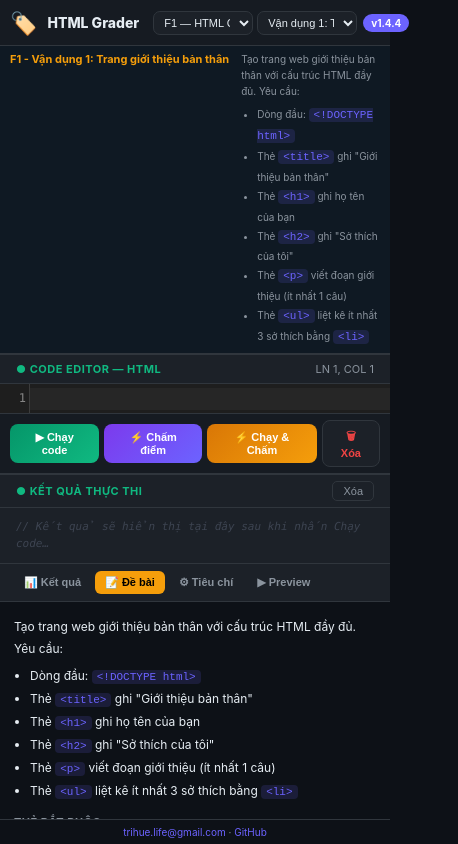
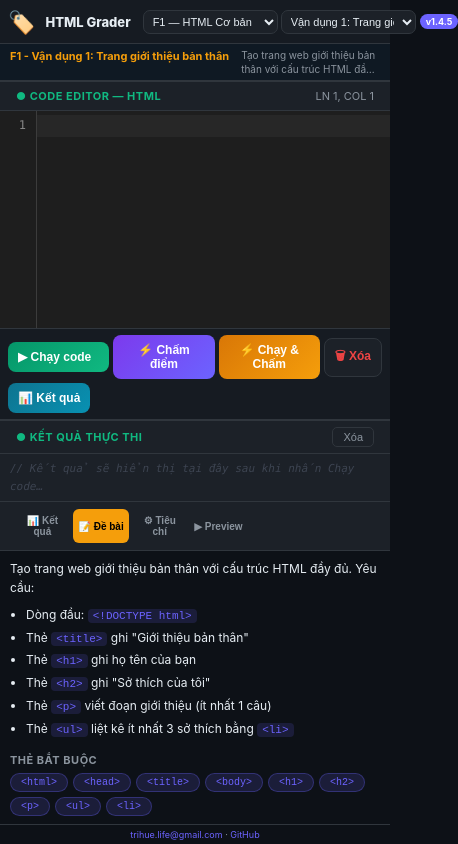
Before and after one commit to trihue-life/html_grader, a website: page index.html in a window 390 px wide. Both pictures are taken after a click on the button "📝 Đề bài". Shown: the whole page, 458 px wide, since content can reach past the window. Drawn offline with nearby package versions, Linux system fonts and the light colour scheme.

Commit message:
v1.5.1: Tối ưu giao diện mobile - editor lớn hơn, font 14px, nút toggle kết quả

```diff
--- a/index.html
+++ b/index.html
@@ -140,6 +140,9 @@
     .btn-run-grade:hover{filter:brightness(1.1)}
     .btn-clear{background:var(--surface2);border:1px solid var(--border);color:var(--red);padding:9px 14px}
     .btn-clear:hover{background:rgba(239,68,68,.1)}
+    .btn-toggle-panel{background:linear-gradient(135deg,#0e7490,#0891b2);color:#fff;display:none}
+    .btn-toggle-panel:hover{filter:brightness(1.1)}
+    .btn-toggle-panel.active{background:linear-gradient(135deg,#1e40af,#3b82f6)}
     .shortcut{font-size:11px;color:var(--muted);margin-left:auto}
 
     /* ══ OUTPUT BAR ══ */
@@ -239,24 +242,66 @@
 
     /* ══ MOBILE PORTRAIT ══ */
     @media(max-width:768px) and (orientation:portrait){
-      header{padding:0 10px;height:46px;gap:6px}
-      .logo-text h1{font-size:14px}
+      /* Header gọn hơn */
+      header{padding:0 8px;height:44px;gap:4px}
+      .logo-text h1{font-size:13px}
       .logo-text p{display:none}
-      .header-nav{gap:4px}
+      .header-nav{gap:3px;flex:1}
       .nav-label{display:none}
-      .nav-select{font-size:11px;padding:4px 6px;max-width:100px}
-      .badge-version{font-size:10px;padding:3px 8px}
-      .main{grid-template-columns:1fr;grid-template-rows:1fr 280px}
-      .editor-panel{border-right:none;border-bottom:1px solid var(--border)}
-      .grade-panel{height:280px}
-      .exercise-bar{padding:5px 10px;min-height:30px}
+      .nav-select{font-size:11px;padding:4px 5px;max-width:calc(50vw - 60px);flex:1}
+      .badge-version{font-size:9px;padding:2px 6px}
+      /* Layout dọc: editor trên, panel dưới */
+      .main{grid-template-columns:1fr;grid-template-rows:1fr auto;overflow:hidden}
+      .editor-panel{border-right:none;border-bottom:1px solid var(--border);min-height:0;display:flex;flex-direction:column}
+      /* Editor bar đề bài gọn */
+      .exercise-bar{padding:4px 10px;min-height:0;max-height:80px;overflow-y:auto}
       .ex-title{font-size:11px}
-      .ex-desc{font-size:10px}
-      .action-bar{padding:6px 10px;gap:5px}
-      .btn{padding:7px 12px;font-size:11px}
-      .output-content{min-height:40px;max-height:80px;font-size:11px}
+      .ex-desc{font-size:10px;line-height:1.4;display:-webkit-box;-webkit-line-clamp:2;-webkit-box-orient:vertical;overflow:hidden}
+      /* CodeMirror editor: chiều cao lớn, font dễ đọc */
+      #editor-wrap{flex:1;min-height:220px}
+      .CodeMirror{font-size:14px !important;line-height:1.8 !important}
+      .CodeMirror-gutters{min-width:36px}
+      /* Action buttons: 2 hàng gọn */
+      .action-bar{padding:6px 8px;gap:4px;flex-wrap:wrap}
+      .btn{padding:8px 10px;font-size:12px;flex:1;min-width:80px;text-align:center}
+      .btn-clear{flex:0 0 auto;min-width:50px}
       .shortcut{display:none}
-      .CodeMirror{font-size:12px !important}
+      /* Output nhỏ gọn */
+      .output-bar{flex-shrink:0}
+      .output-content{min-height:36px;max-height:60px;font-size:11px;padding:6px 10px}
+      /* Grade panel: chiều cao vừa đủ, có thể scroll */
+      .grade-panel{height:auto;max-height:45vh;flex-shrink:0;overflow:hidden}
+      .grade-header{flex-shrink:0}
+      .grade-tabs{gap:2px}
+      .grade-tab{padding:6px 4px;font-size:10px;flex:1}
+      .score-panel,.desc-panel,.crit-panel,.preview-panel{overflow-y:auto}
+      /* Score panel gọn */
+      .score-circle-wrap{padding:8px 12px 4px}
+      .score-circle{width:90px;height:90px}
+      .score-circle::before{width:68px;height:68px}
+      .score-num{font-size:22px}
+      .stats-row{padding:0 8px 6px;gap:4px}
+      .stat-box{padding:5px 8px}
+      .stat-num{font-size:15px}
+      .detail-header{padding:5px 10px;font-size:10px}
+      .detail-list{padding:0 8px 8px;gap:4px}
+      .detail-item{padding:6px 8px;font-size:11px}
+      .detail-item-title{font-size:11px}
+      .detail-item-msg{font-size:10px}
+      /* Desc panel */
+      .desc-panel{padding:8px 10px}
+      .desc-content{font-size:12px;line-height:1.6}
+      /* Crit panel */
+      .crit-body{padding:6px 8px;gap:5px}
+      .crit-card-head{padding:6px 10px}
+      .crit-card-title{font-size:10px}
+      .crit-card-body{padding:5px 10px;gap:3px}
+      .crit-item{font-size:10px}
+      .grade-footer{padding:4px 8px;font-size:9px}
+      /* Nút toggle panel chỉ hiện trên mobile */
+      .btn-toggle-panel{display:flex;align-items:center;gap:4px;flex:0 0 auto;min-width:auto;padding:8px 10px}
+      /* Ẩn grade panel khi đã ẩn */
+      .grade-panel.mobile-hidden{display:none !important}
     }
 
     /* ══ MOBILE LANDSCAPE ══ */
@@ -347,6 +392,7 @@
       <button class="btn btn-grade" onclick="gradeCode()">⚡ Chấm điểm</button>
       <button class="btn btn-run-grade" onclick="runAndGrade()">⚡ Chạy &amp; Chấm</button>
       <button class="btn btn-clear" onclick="clearCode()">🗑 Xóa</button>
+      <button class="btn btn-toggle-panel" id="btnTogglePanel" onclick="toggleGradePanel()" title="Ẩn/Hiện bảng kết quả">📊 Kết quả</button>
       <span class="shortcut">Ctrl+Enter</span>
     </div>
     <!-- OUTPUT -->
@@ -461,7 +507,7 @@
 // ═══════════════════════════════════════════════════════════════════
 //  VERSION
 // ═══════════════════════════════════════════════════════════════════
-const VERSION = '1.4.4';
+const VERSION = '1.4.5';
 document.getElementById('versionBadge').textContent = 'v' + VERSION;
 
 // ═══════════════════════════════════════════════════════════════════
@@ -1525,9 +1571,35 @@
 
 function runAndGrade(){
   runCode();
-  setTimeout(gradeCode, 100);
-}
-
+  setTimeout(() => {
+    gradeCode();
+    // Trên mobile: tự động hiện grade panel sau khi chấm
+    if(window.innerWidth <= 768) {
+      const gp = document.querySelector('.grade-panel');
+      if(gp && gp.classList.contains('mobile-hidden')) {
+        gp.classList.remove('mobile-hidden');
+        const btn = document.getElementById('btnTogglePanel');
+        if(btn) { btn.textContent = '📄 Ẩn kết quả'; btn.classList.add('active'); }
+      }
+    }
+  }, 100);
+}
+// Hàm toggle grade panel trên mobile
+function toggleGradePanel(){
+  const gp = document.querySelector('.grade-panel');
+  const btn = document.getElementById('btnTogglePanel');
+  if(!gp) return;
+  const hidden = gp.classList.toggle('mobile-hidden');
+  if(btn) {
+    btn.textContent = hidden ? '📊 Kết quả' : '📄 Ẩn kết quả';
+    btn.classList.toggle('active', !hidden);
+  }
+  // Refresh CodeMirror sau khi toggle
+  setTimeout(() => {
+    const cm = window.cmEditor;
+    if(cm) cm.refresh();
+  }, 50);
+}
 // ═══════════════════════════════════════════════════════════════════
 //  ENGINE CHẤM ĐIỂM
 // ═══════════════════════════════════════════════════════════════════
```
Also changed, not shown: html_grader_offline.html (+1 -1 lines), 1 other file.
